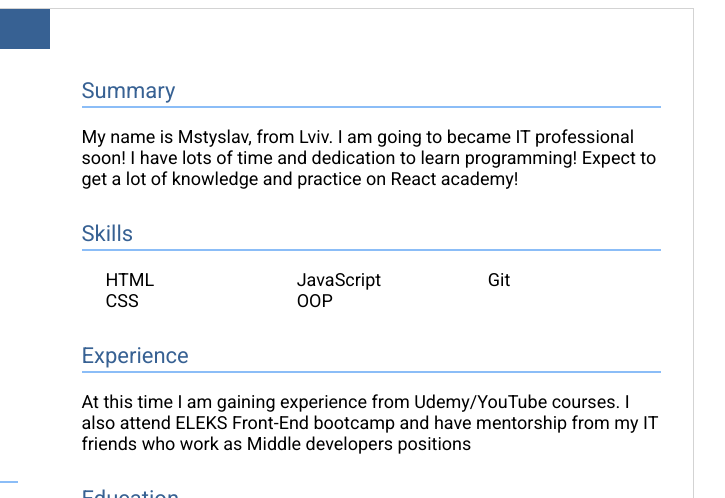
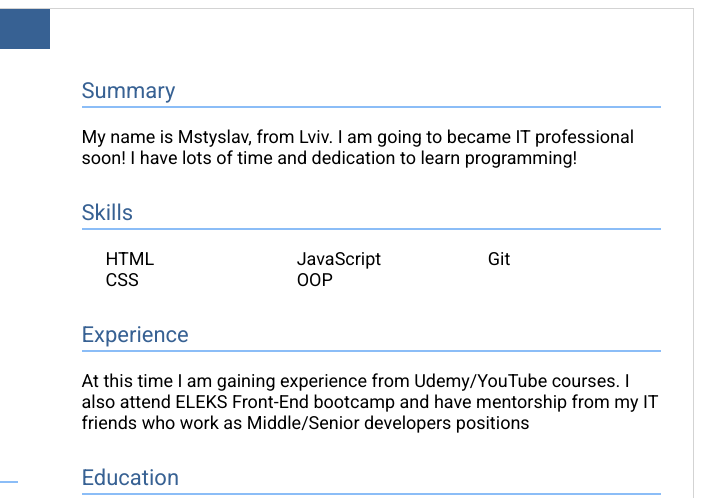
Before and after one commit to MstyslavDmytryk/CV, a plain HTML site: page index.html in a window 1280 px wide. Shown: the top 498 px of the page, 442-1167 px from the left. Drawn offline with Linux system fonts and the light colour scheme.

Commit message:
update 14 June 2022

```diff
--- a/index.html
+++ b/index.html
@@ -1,5 +1,6 @@
 <!DOCTYPE html>
 <html lang="en">
+
 <head>
   <meta charset="UTF-8" />
   <meta http-equiv="X-UA-Compatible" content="IE=edge" />
@@ -7,6 +8,7 @@
   <title>CV</title>
   <link rel="stylesheet" href="style.css" />
 </head>
+
 <body>
   <div class="container">
     <div class="left">
@@ -26,9 +28,7 @@
             <li>+380 97 605 8025</li>
             <li>mstyslavdmytryk@gmail.com</li>
             <li>
-                <a href="https://github.com/MstyslavDmytryk"
-                  >https://github.com/MstyslavDmytryk</a
-                >
+              <a href="https://github.com/MstyslavDmytryk">https://github.com/MstyslavDmytryk</a>
             </li>
           </ul>
         </div>
@@ -49,8 +49,7 @@
             <p>
               My name is Mstyslav, from Lviv. I am going to became IT
               professional soon! I have lots of time and dedication to learn
-                programming! Expect to get a lot of knowledge and practice on
-                React academy!
+              programming!
             </p>
           </div>
           <div class="cv-section">
@@ -68,7 +67,7 @@
             <p>
               At this time I am gaining experience from Udemy/YouTube courses.
               I also attend ELEKS Front-End bootcamp and have mentorship from
-                my IT friends who work as Middle developers positions
+              my IT friends who work as Middle/Senior developers positions
             </p>
           </div>
           <div class="cv-section">
@@ -84,4 +83,5 @@
     </div>
   </div>
 </body>
+
 </html>
```
Lines whose indentation alone changed are shown as unchanged.
